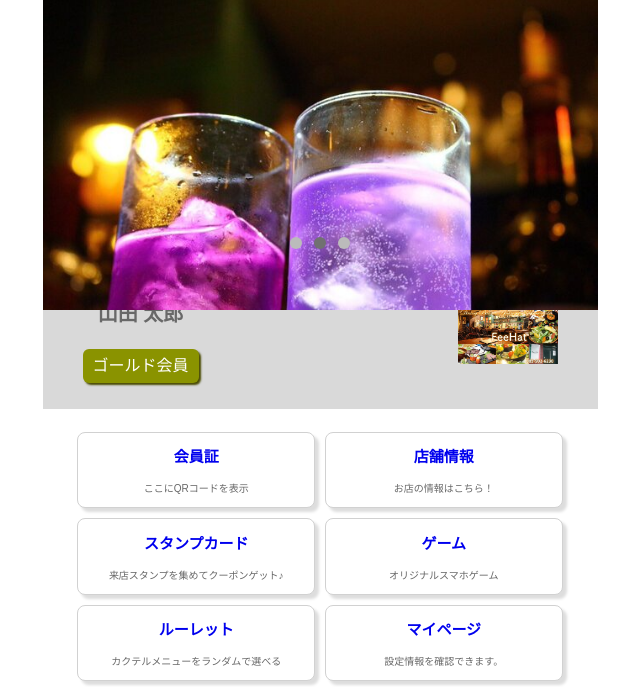
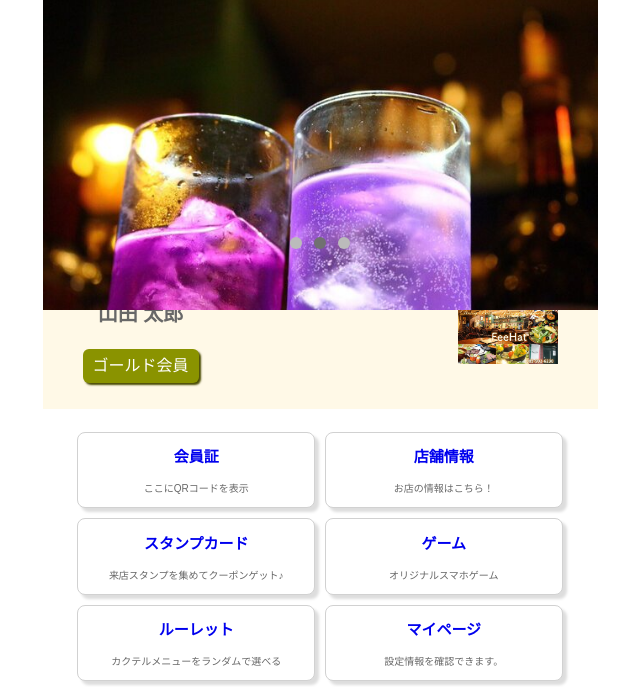
Before and after one commit to AdvancedTeam100/php-bug-fixing-japan, a PHP site: page /FeeHatCRM/app/index.php in a window 1280 px wide. Shown: the part 58-745 px from the top of the page, without its empty margins (320-960 px from the left). Run offline with PHP 8.4, Linux system fonts and the light colour scheme.

Commit message:
.user_info

```diff
--- a/app/style.css
+++ b/app/style.css
@@ -35,7 +35,7 @@ body {
     justify-content: space-between;
     padding: 10px 40px;
     align-items: center;
-    background-color: #d9d9d9;
+    background-color: #fff9e7;
   }
   .user_rank_info{
     text-align: center;
```
